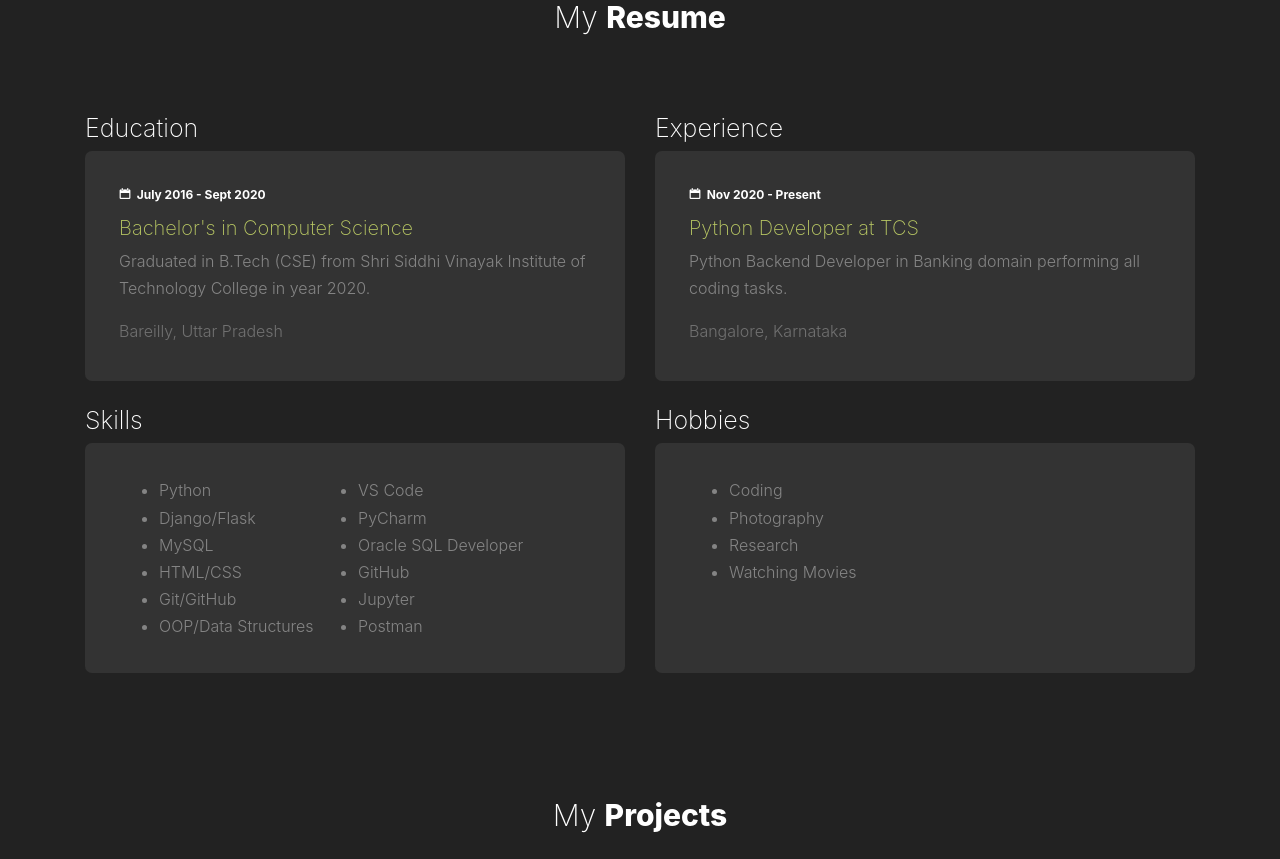
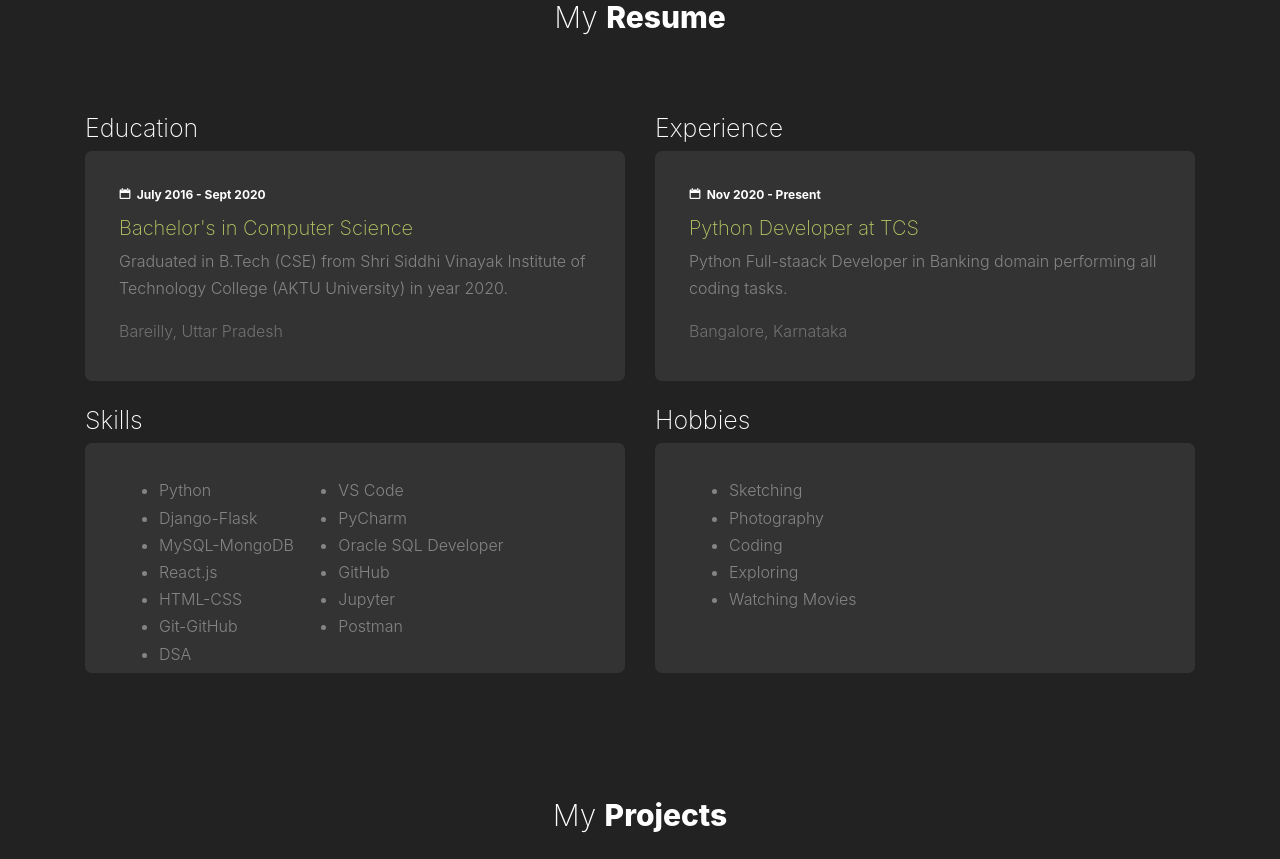
Before and after one commit to er-arpitgupta/MyPortfolio, a Flask app: page / in a window 1280 px wide. Shown: the part 1883-2742 px from the top of the page. Run offline with Flask 2, Linux system fonts and the light colour scheme; some libraries are stand-ins or nearby versions; some web fonts are replaced.

Commit message:
UI description changes and new resume updated

```diff
--- a/templates/resume.html
+++ b/templates/resume.html
@@ -11,7 +11,7 @@
 				<div class="resume-item mb-4">
 					<span class="date"><span class="icon-calendar"></span>&nbsp; July 2016 - Sept 2020</span>
 					<h3>Bachelor's in Computer Science</h3>
-					<p>Graduated in B.Tech (CSE) from Shri Siddhi Vinayak Institute of Technology College in year 2020.</p>
+					<p>Graduated in B.Tech (CSE) from Shri Siddhi Vinayak Institute of Technology College (AKTU University) in year 2020.</p>
 					<span class="school">Bareilly, Uttar Pradesh</span>
 				</div>
 			</div>
@@ -20,7 +20,7 @@
 				<div class="resume-item mb-4">
 					<span class="date"><span class="icon-calendar"></span>&nbsp; Nov 2020 - Present</span>
 					<h3>Python Developer at TCS</h3>
-					<p>Python Backend Developer in Banking domain performing all coding tasks.</p>
+					<p>Python Full-staack Developer in Banking domain performing all coding tasks.</p>
 					<span class="school">Bangalore, Karnataka</span>
 				</div>
 			</div>
@@ -30,11 +30,12 @@
 					<div style="display: inline-table;">
 						<ul>
 							<li>Python</li>
-							<li>Django/Flask</li>
-							<li>MySQL</li>
-							<li>HTML/CSS</li>
-							<li>Git/GitHub</li>
-							<li>OOP/Data Structures</li>
+							<li>Django-Flask</li>
+							<li>MySQL-MongoDB</li>
+							<li>React.js</li>
+							<li>HTML-CSS</li>
+							<li>Git-GitHub</li>
+							<li>DSA</li>
 						</ul>
 					</div>
 					<div class="resume-item-inner" style="display: inline-table;">
@@ -54,9 +55,10 @@
 				<h2>Hobbies</h2>
 				<div class="resume-item mb-4">
 					<ul>
+						<li>Sketching</li>
+						<li>Photography</li>
 						<li>Coding</li>
-						<li>Photography</li>
-						<li>Research</li>
+						<li>Exploring</li>
 						<li>Watching Movies</li>
 					</ul>
 				</div>
```
Also changed, not shown: 1 other file.
